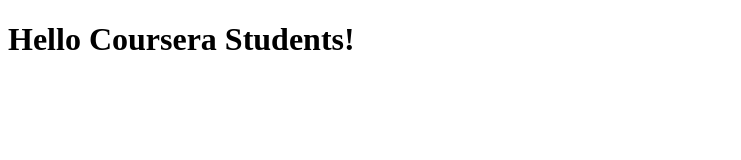
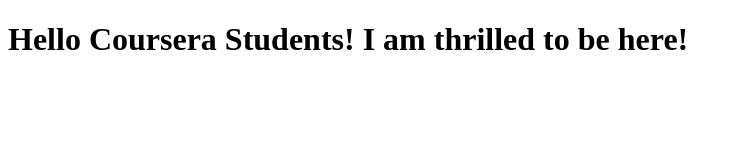
Before and after one commit to eastbourne1904/coursera-test, a plain HTML site: page index.html in a window 1280 px wide. Shown: the whole page, without its empty margins (0-741 px from the left). Drawn offline with Linux system fonts and the light colour scheme.

Commit message:
Next version of web file.

```diff
--- a/index.html
+++ b/index.html
@@ -6,6 +6,6 @@
     <title>Hello Coursera</title>
   </head>
   <body>
-    <h1>Hello Coursera Students!</h1>
+    <h1>Hello Coursera Students! I am thrilled to be here!</h1>
   </body>
 </html>
```
